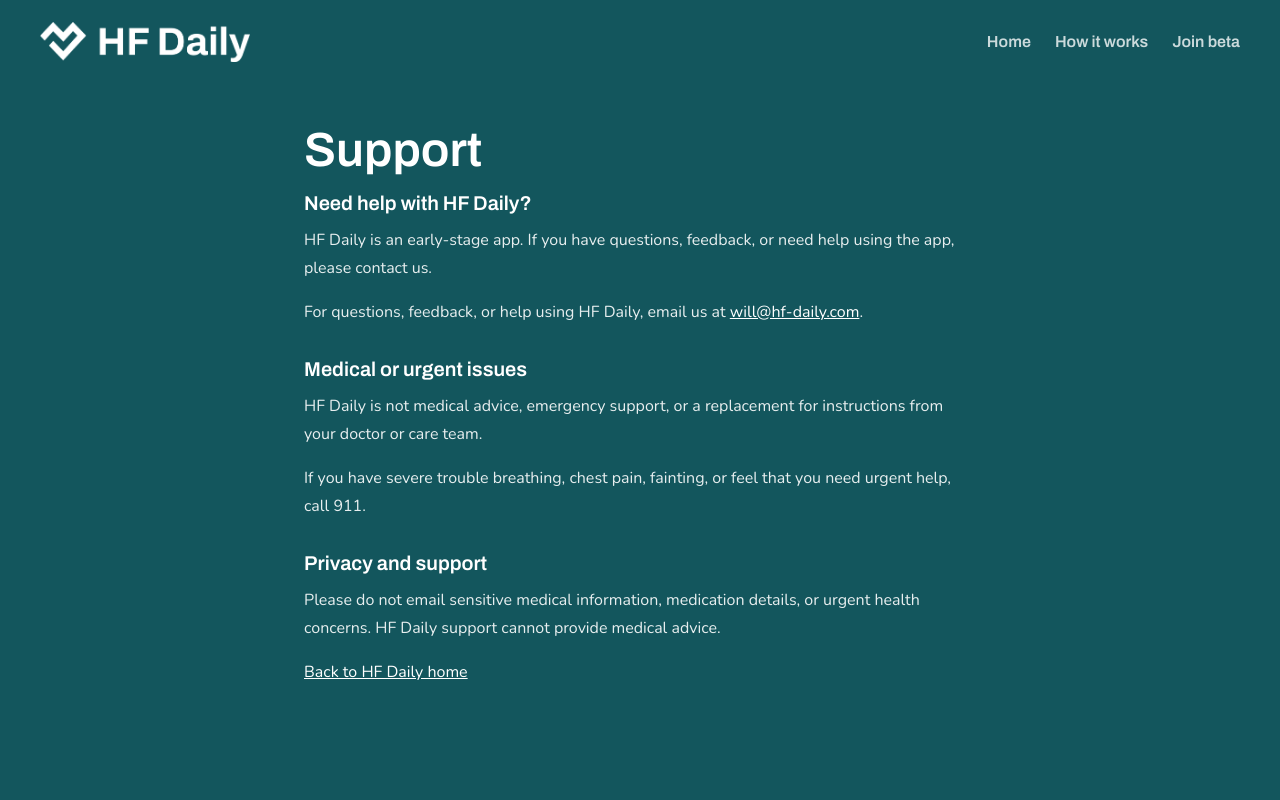
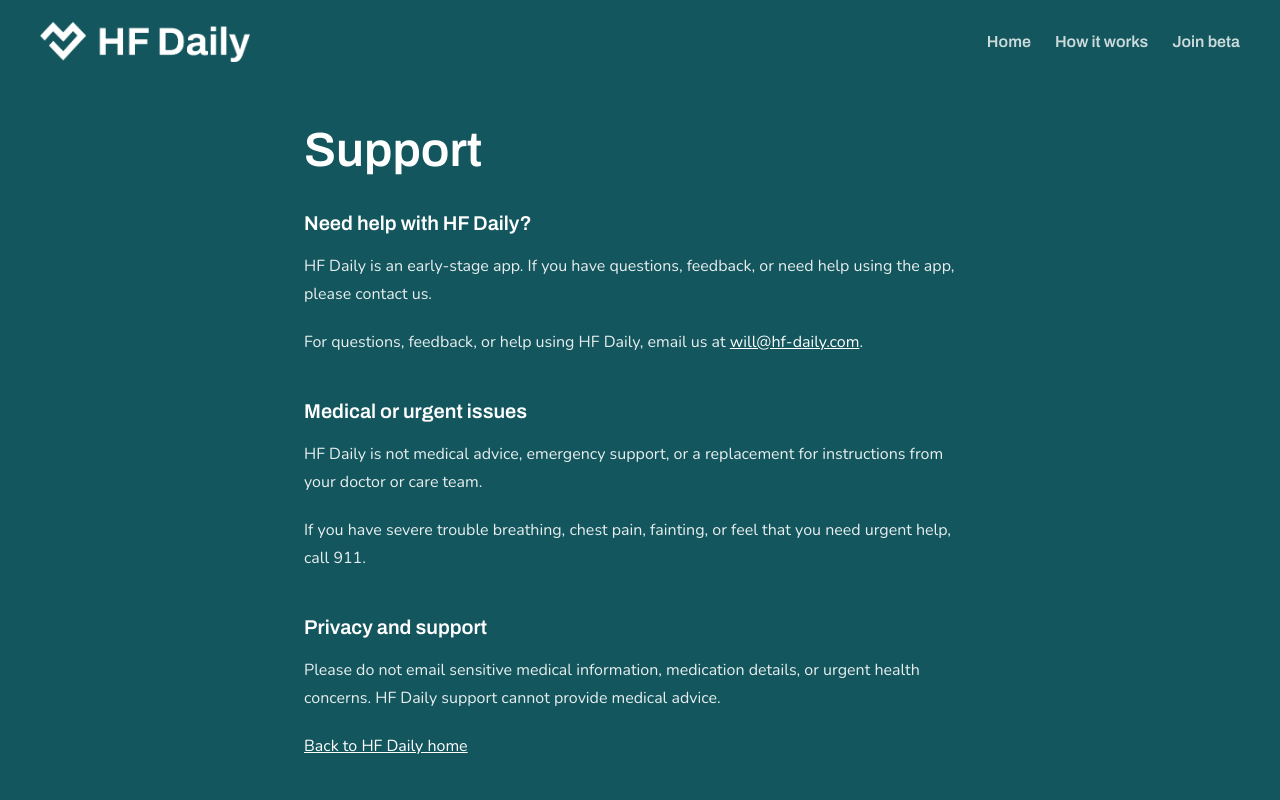
Before and after one commit to WillRansonSmith/hf-daily-website, a Next.js app: page /support in a window 1280 px wide. Shown: the top 800 px of the page. Built offline with nearby package versions, Linux system fonts and the light colour scheme.

Commit message:
Improve support page spacing

```diff
--- a/app/support/page.tsx
+++ b/app/support/page.tsx
@@ -1,6 +1,7 @@
 import type { Metadata } from "next";
 import Link from "next/link";
 import "../legal.css";
+import "./support.css";
 
 export const metadata: Metadata = {
   title: "Support | HF Daily",
@@ -10,7 +11,7 @@
 export default function SupportPage() {
   return (
     <main className="legal-page">
-      <article className="legal-document">
+      <article className="legal-document support-document">
         <h1>Support</h1>
 
         <section className="legal-section">
--- /dev/null
+++ b/app/support/support.css
@@ -0,0 +1,29 @@
+.support-document > h1 {
+  margin-bottom: 36px;
+}
+
+.support-document .legal-section {
+  margin-bottom: 44px;
+}
+
+.support-document .legal-section h2 {
+  margin-bottom: 18px;
+}
+
+.support-document .legal-section p {
+  margin-bottom: 20px;
+}
+
+.support-document .legal-section p:last-child {
+  margin-bottom: 0;
+}
+
+@media (max-width: 768px) {
+  .support-document > h1 {
+    margin-bottom: 30px;
+  }
+
+  .support-document .legal-section {
+    margin-bottom: 38px;
+  }
+}
```
